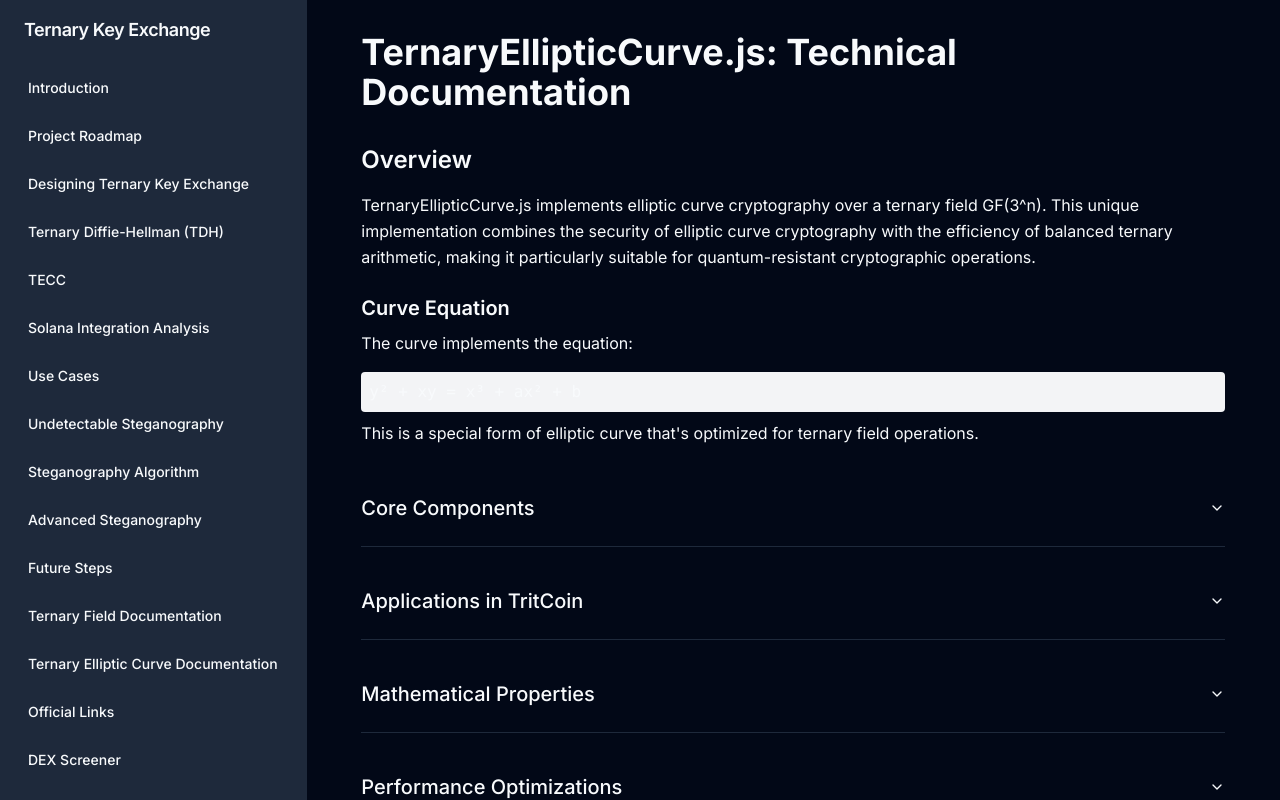
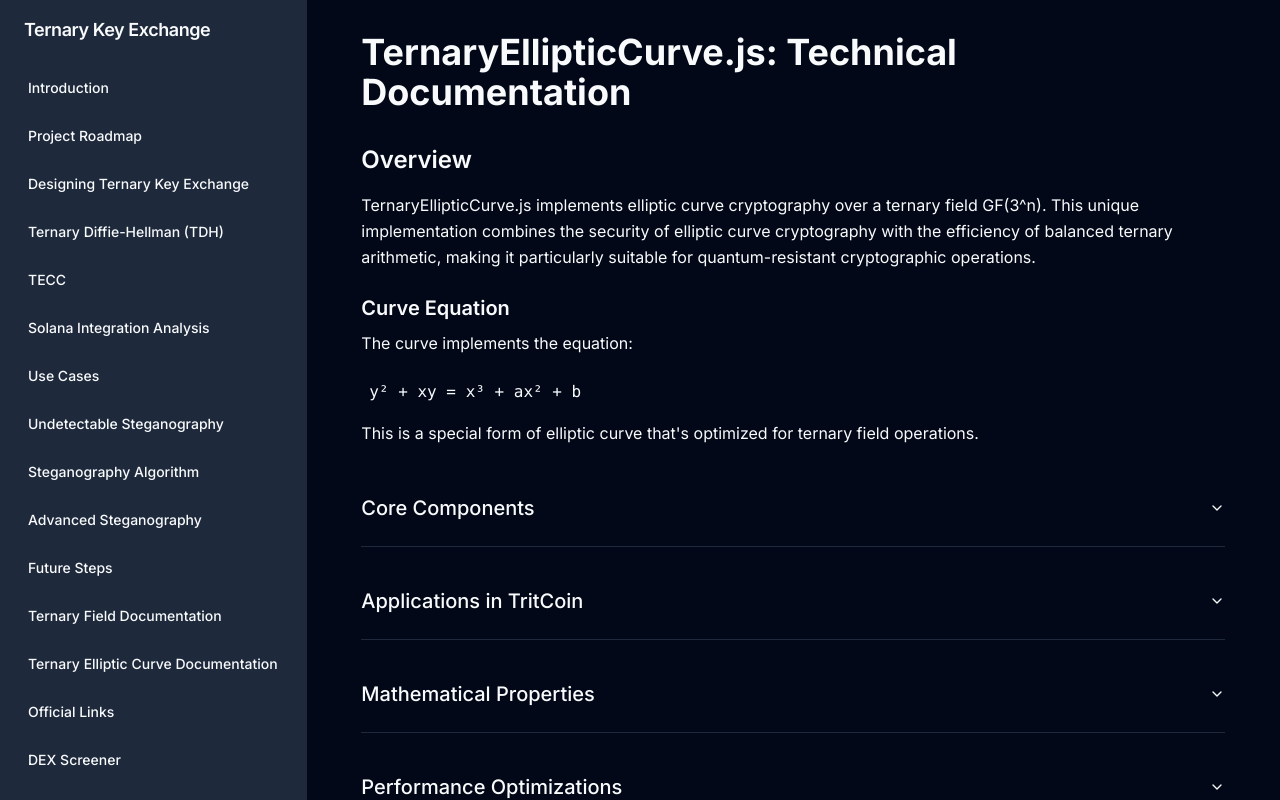
Before and after one commit to favourablegroup/ternarykeyexchange, a Next.js app: page /docs/ternary-elliptic-curve in a window 1280 px wide. Built offline with nearby package versions, Linux system fonts and the light colour scheme.

Commit message:
Update page.tsx

```diff
--- a/app/docs/ternary-elliptic-curve/page.tsx
+++ b/app/docs/ternary-elliptic-curve/page.tsx
@@ -14,7 +14,7 @@ export default function TernaryEllipticCurveDocPage() {
         </p>
         <h3 className="text-xl font-semibold mb-2">Curve Equation</h3>
         <p>The curve implements the equation:</p>
-        <pre className="bg-gray-100 p-2 rounded mb-2">y² + xy = x³ + ax² + b</pre>
+        <pre className="p-2 rounded mb-2">y² + xy = x³ + ax² + b</pre>
         <p>This is a special form of elliptic curve that's optimized for ternary field operations.</p>
       </section>
 
```
